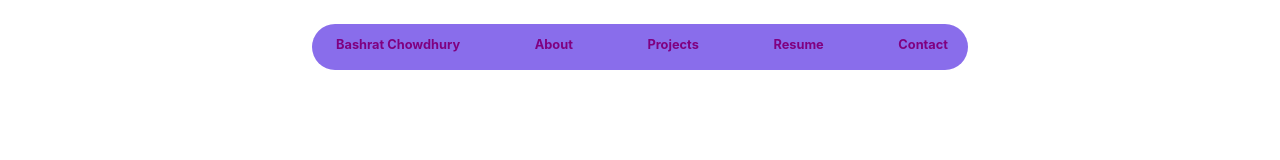
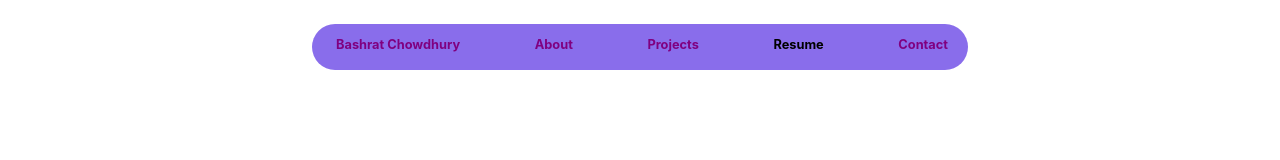
Before and after one commit to Bashrat-Chowdhury/My-Portfolio, a React (Vite) app: page /resume in a window 1280 px wide. Shown: the top 160 px of the page. Built offline with nearby package versions, Linux system fonts and the light colour scheme; the HTML template or start-up script is replaced by a standard one.

Commit message:
fixed resume link highlight bug

```diff
--- a/src/Pages/Resume/Resume.jsx
+++ b/src/Pages/Resume/Resume.jsx
@@ -23,7 +23,7 @@ const Resume = () => {
   return (
     <React.Fragment>
       <div className="page-content">
-        <NavBar active="home" />
+        <NavBar active="resume" />
         <div className="content-wrapper">
           <h1 className="resume-title">My Proficiencies</h1>
 
```
